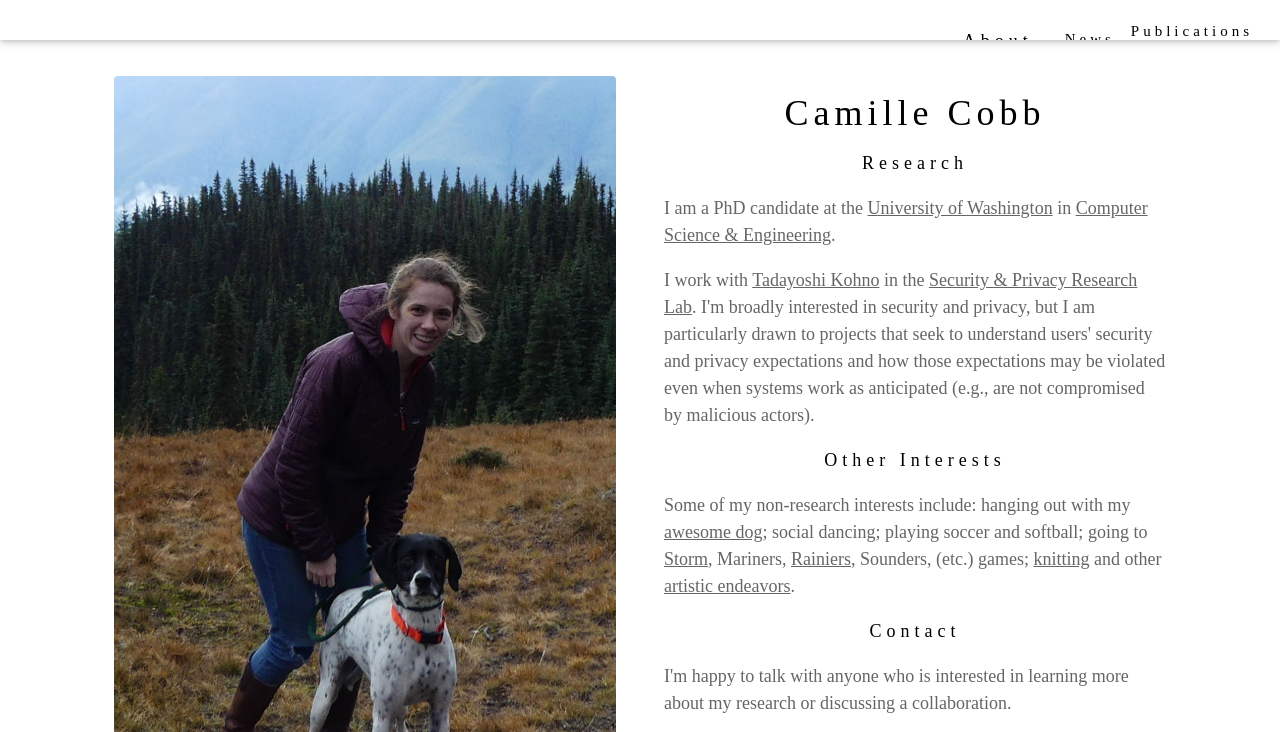
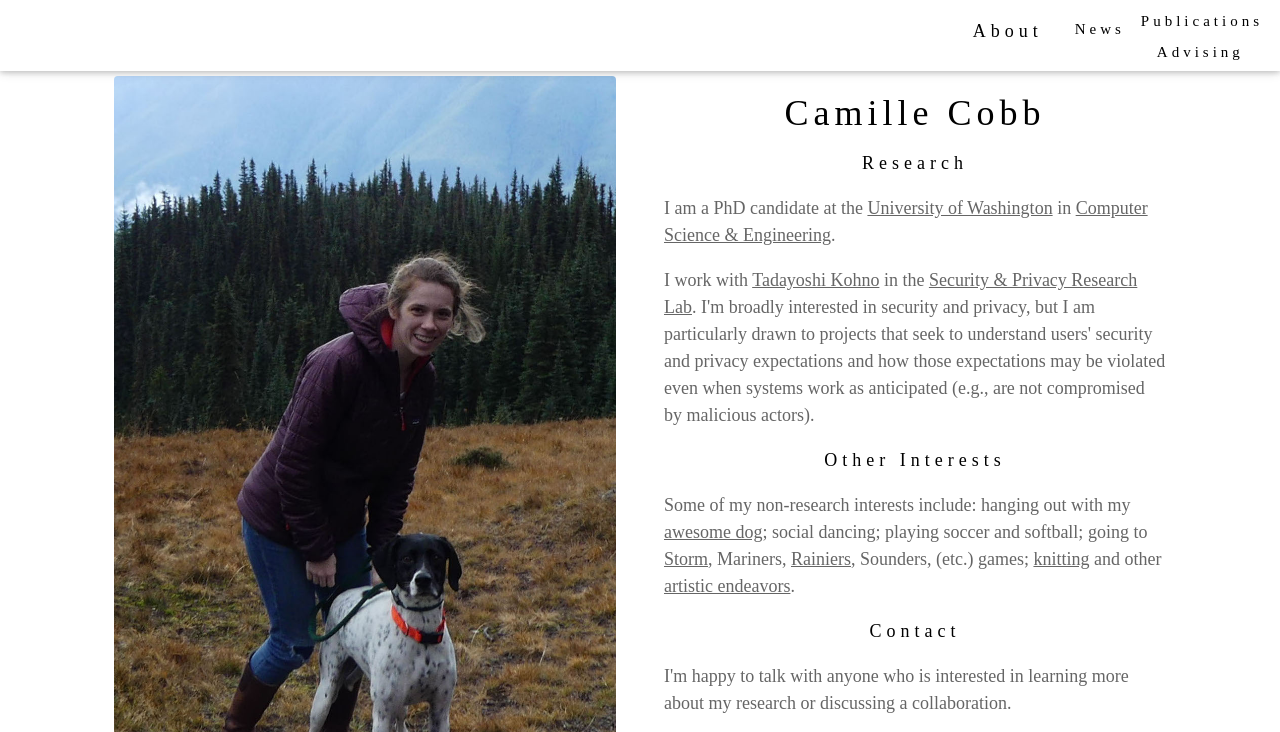
Before and after one commit to cobbc12/webpage, a plain HTML site: page index.html in a window 1280 px wide. Shown: the top 732 px of the page. Drawn offline with Linux system fonts and the light colour scheme.

Commit message:
Update index.html

```diff
--- a/index.html
+++ b/index.html
@@ -16,7 +16,7 @@ h1,h2,h3,h4,h5,h6 {
 
 <!-- Navbar (sit on top) -->
 <div class="w3-top">
-  <div class="w3-bar w3-white w3-card" style="letter-spacing:4px;height:40px;padding:10px">
+  <div class="w3-bar w3-white w3-card" style="letter-spacing:4px;">
     <!-- Right-sided navbar links. Hide them on small screens -->
     <div class="w3-right w3-hide-small">
       <h5><a href="#about" class="w3-bar-item w3-button" style="text-decoration:none">About</a></h5
```
